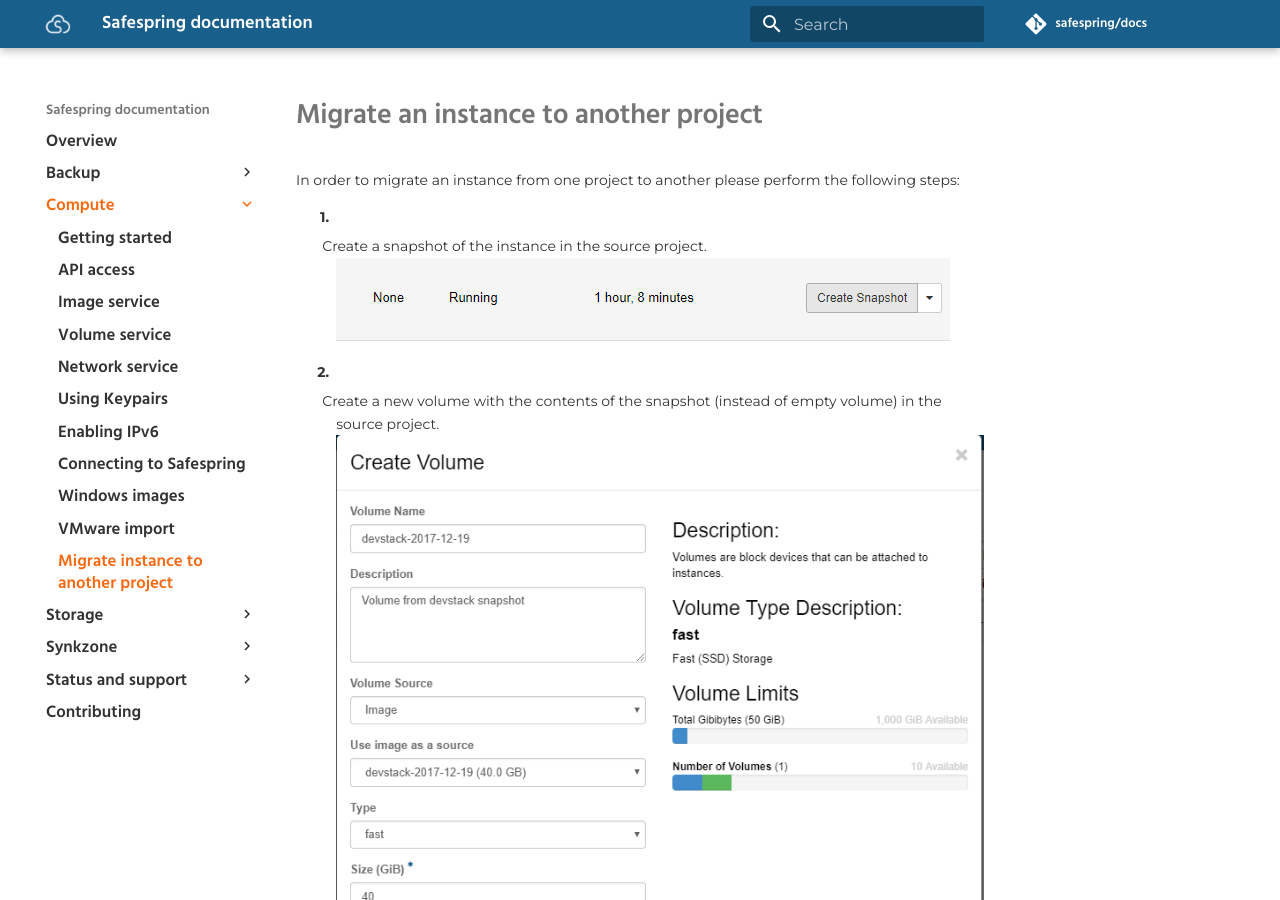
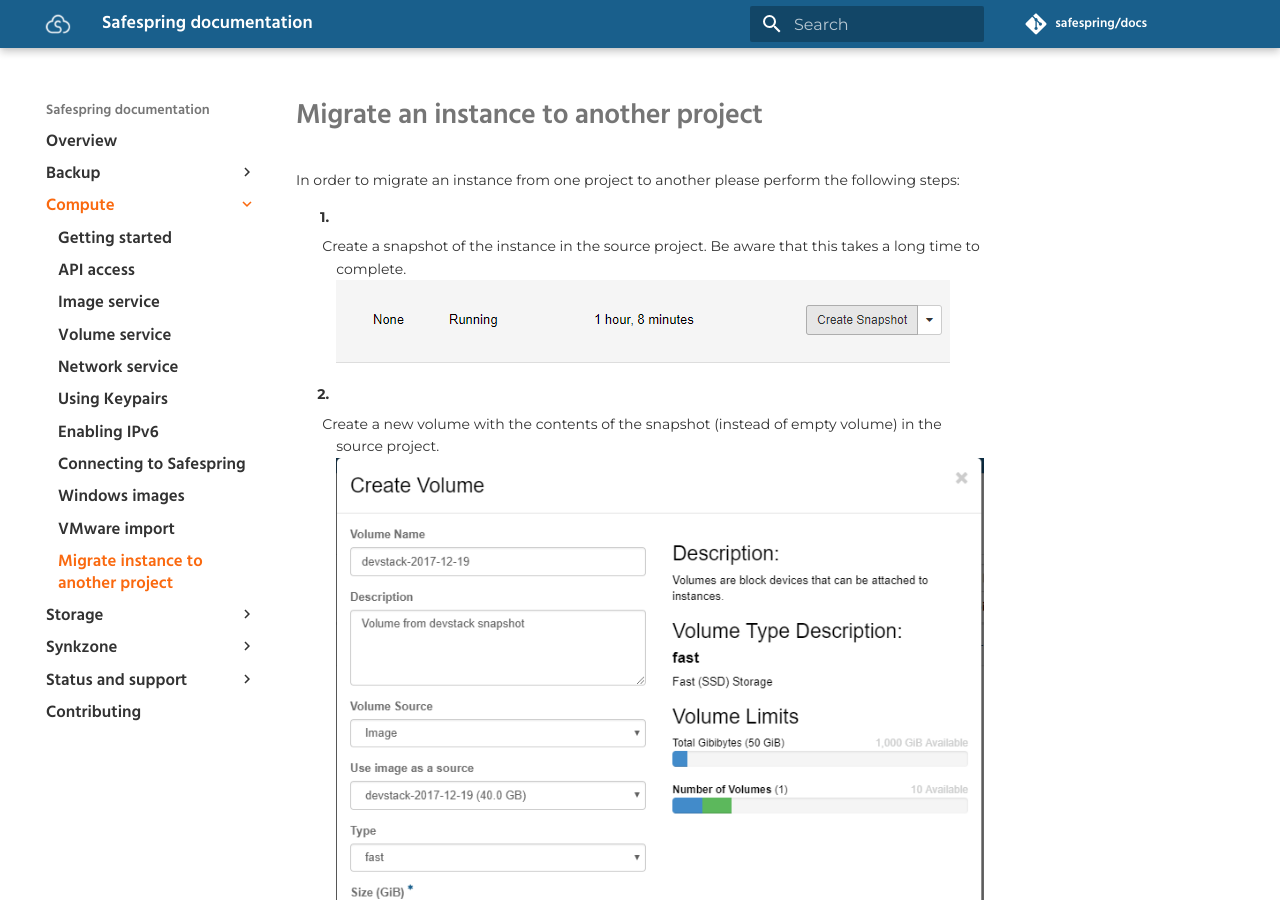
Before and after one commit to safespring/docs, an MkDocs documentation site: the page built from content/compute/migrate-between-projects.md, in a window 1280 px wide and 900 px high. Built offline with MkDocs 1.6.1 and Material for MkDocs 9.7.7, drawn with Linux system fonts in a browser that asks for light colours; comment, search, counter and statistics services are not loaded; old or Windows-style settings are respelled for this version of MkDocs.

Commit message:
Update migrate-between-projects.md

```diff
--- a/content/compute/migrate-between-projects.md
+++ b/content/compute/migrate-between-projects.md
@@ -1,7 +1,7 @@
 #Migrate an instance to another project
 In order to migrate an instance from one project to another please perform the following steps:
 
-1. Create a snapshot of the instance in the source project.
+1. Create a snapshot of the instance in the source project. Be aware that this takes a long time to complete.
 ![image](../../images/snapshot.png)
 
 2. Create a new volume with the contents of the snapshot (instead of empty volume) in the source project.
```
